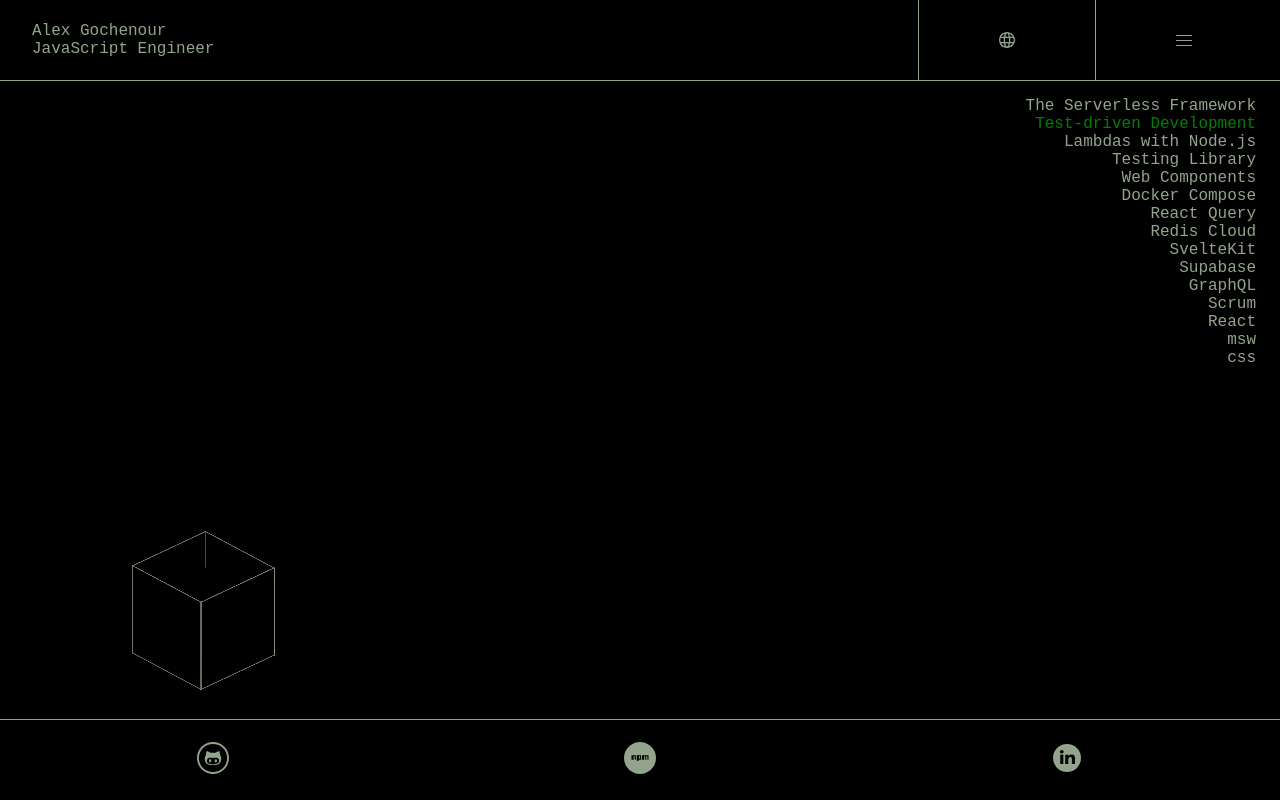
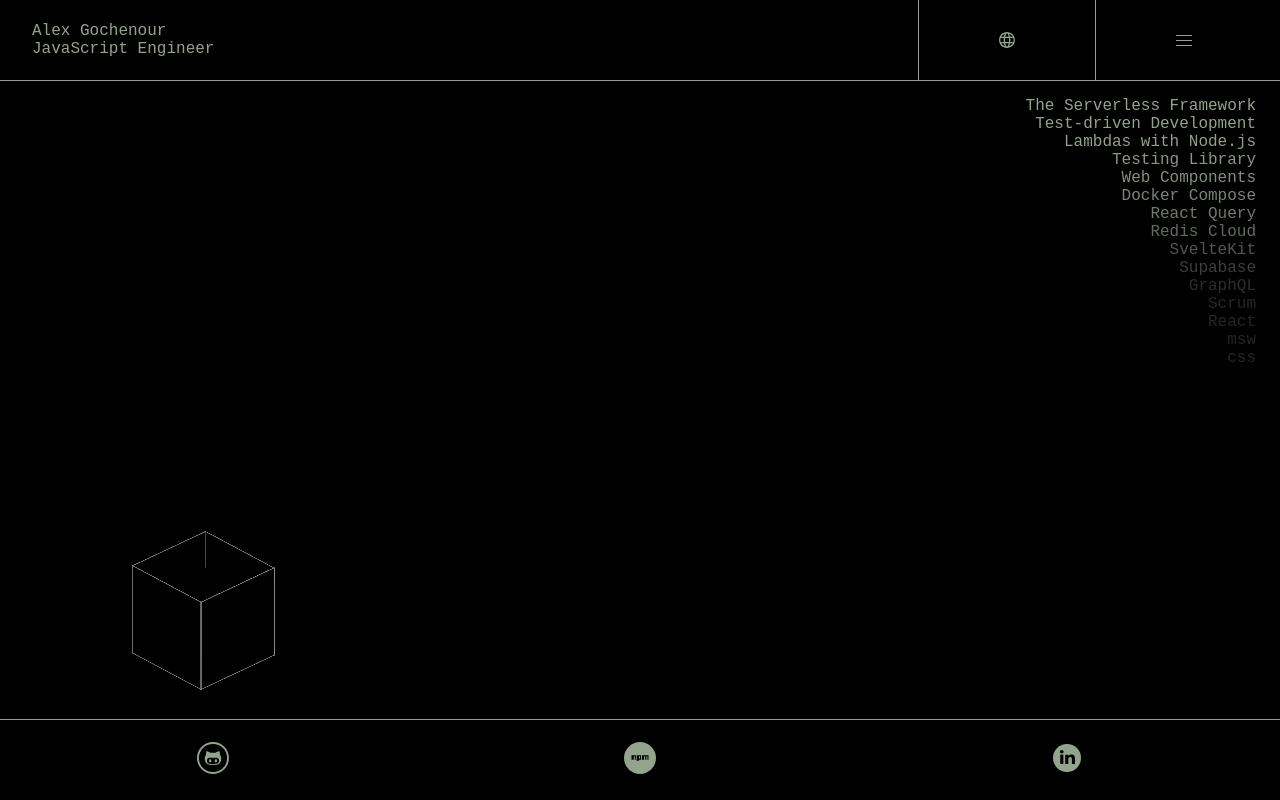
Before and after one commit to chunyukuo88/portfolio2, a React (Create React App) app: page / in a window 1280 px wide. Built offline with nearby package versions, Linux system fonts and the light colour scheme; what aws-amplify would draw is missing.

Commit message:
Nice fade effect.

```diff
--- a/src/components/PrimaryContent/Skills/Skills.css
+++ b/src/components/PrimaryContent/Skills/Skills.css
@@ -14,6 +14,16 @@
     transition: 0.7s ease-in-out;
 }
 
-#tech-skills-abridged li:nth-child(2){
+#tech-skills-abridged {
+    color: #262626;
+}
+
+.dynamic-emergence {
+    color: var(--primaryColor);
+    transition: 5s;
+}
+
+.highlighted-skill {
     color: green;
+    transition: 5s;
 }
--- a/src/components/PrimaryContent/Skills/Skills.jsx
+++ b/src/components/PrimaryContent/Skills/Skills.jsx
@@ -1,3 +1,4 @@
+import { useEffect, useState } from 'react';
 import strings from 'src/common/strings';
 import './Skills.css';
 
@@ -8,23 +9,63 @@ export function Skills(props) {
     ? 'tech-skills-abridged__blurry'
     : 'tech-skills-abridged';
 
+  const [serverlessStyle, setServerlessStyle] = useState('');
+  const [tddStyle, setTddStyle] = useState('');
+  const [lambdasStyle, setLambdasStyle] = useState('');
+  const [testingLibrary, setTestingLibrary] = useState('');
+  const [webComponents, setWebComponents] = useState('');
+  const [docker, setDocker] = useState('');
+  const [reactQuery, setReactQuery] = useState('');
+  const [redis, setRedis] = useState('');
+  const [svelte, setSvelte] = useState('');
+  const [supabase, setSupabase] = useState('');
+  const [gql, setGql] = useState('');
+  const [scrum, setScrum] = useState('');
+  const [react, setReact] = useState('');
+  const [msw, setMsw] = useState('');
+  const [css, setCss] = useState('');
+
+  useEffect(() => {
+    setTimeout(() => { setServerlessStyle('dynamic-emergence')}, 800);
+    setTimeout(() => { setTddStyle('dynamic-emergence')}, 1200);
+    setTimeout(() => { setLambdasStyle('dynamic-emergence')}, 1600);
+
+    setTimeout(() => { setTestingLibrary('dynamic-emergence')}, 2400);
+    setTimeout(() => { setWebComponents('dynamic-emergence')}, 2800);
+    setTimeout(() => { setDocker('dynamic-emergence')}, 3200);
+
+    setTimeout(() => { setReactQuery('dynamic-emergence')}, 3600);
+    setTimeout(() => { setRedis('dynamic-emergence')}, 4000);
+    setTimeout(() => { setSvelte('dynamic-emergence')}, 4400);
+
+    setTimeout(() => { setSupabase('dynamic-emergence')}, 4800);
+    setTimeout(() => { setGql('dynamic-emergence')}, 5200);
+    setTimeout(() => { setScrum('dynamic-emergence')}, 5600);
+
+    setTimeout(() => { setReact('dynamic-emergence')}, 6000);
+    setTimeout(() => { setMsw('dynamic-emergence')}, 6400);
+    setTimeout(() => { setCss('dynamic-emergence')}, 6800);
+
+    setTimeout(() => { setTddStyle('highlighted-skill')}, 7200);
+  }, []);
+
   return (
     <ul id={getId()} onClick={skillClickHandler}>
-      <li>The Serverless Framework</li>
-      <li>{strings.techSkillsTDD[language]}</li>
-      <li>Lambdas with Node.js</li>
-      <li>Testing Library</li>
-      <li>Web Components</li>
-      <li>Docker Compose</li>
-      <li>React Query</li>
-      <li>Redis Cloud</li>
-      <li>SvelteKit</li>
-      <li>Supabase</li>
-      <li>GraphQL</li>
-      <li>Scrum</li>
-      <li>React</li>
-      <li>msw</li>
-      <li>css</li>
+      <li className={serverlessStyle}>The Serverless Framework</li>
+      <li className={tddStyle}>{strings.techSkillsTDD[language]}</li>
+      <li className={lambdasStyle}>Lambdas with Node.js</li>
+      <li className={testingLibrary}>Testing Library</li>
+      <li className={webComponents}>Web Components</li>
+      <li className={docker}>Docker Compose</li>
+      <li className={reactQuery}>React Query</li>
+      <li className={redis}>Redis Cloud</li>
+      <li className={svelte}>SvelteKit</li>
+      <li className={supabase}>Supabase</li>
+      <li className={gql}>GraphQL</li>
+      <li className={scrum}>Scrum</li>
+      <li className={react}>React</li>
+      <li className={msw}>msw</li>
+      <li className={css}>css</li>
     </ul>
   );
 }
```
